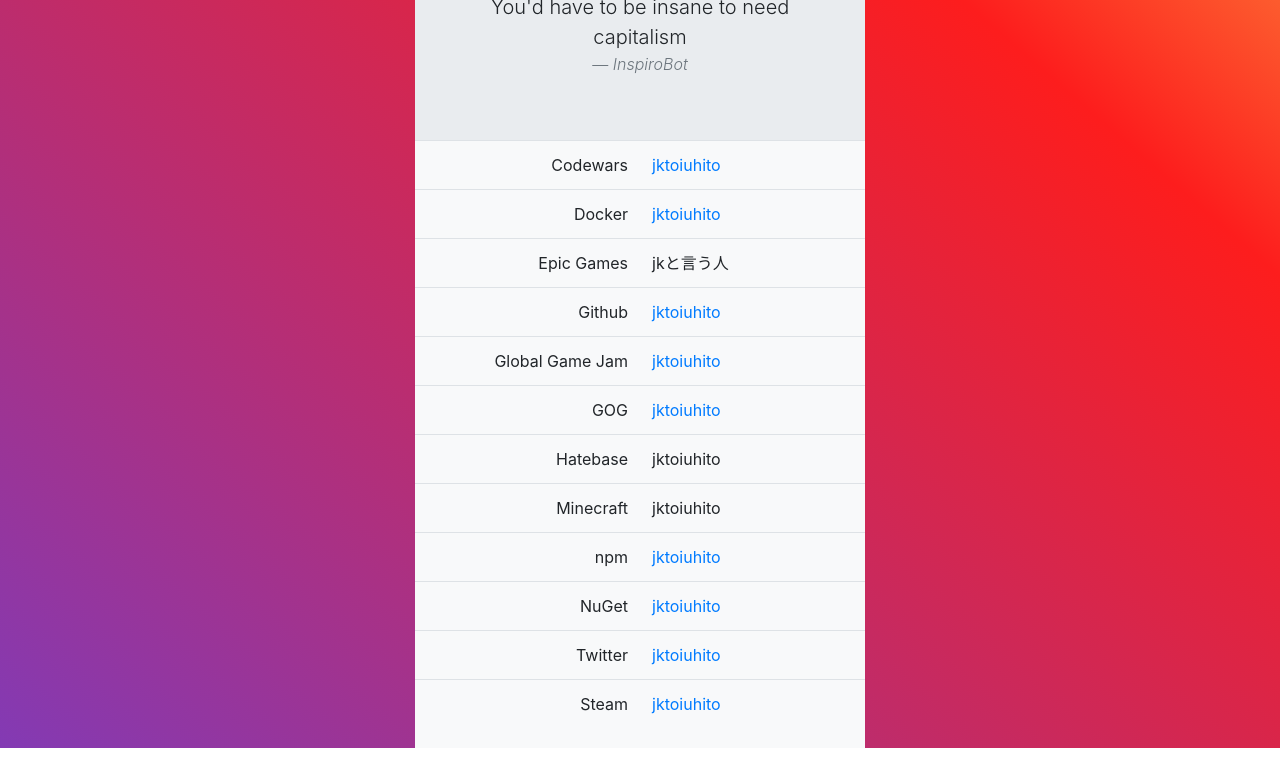
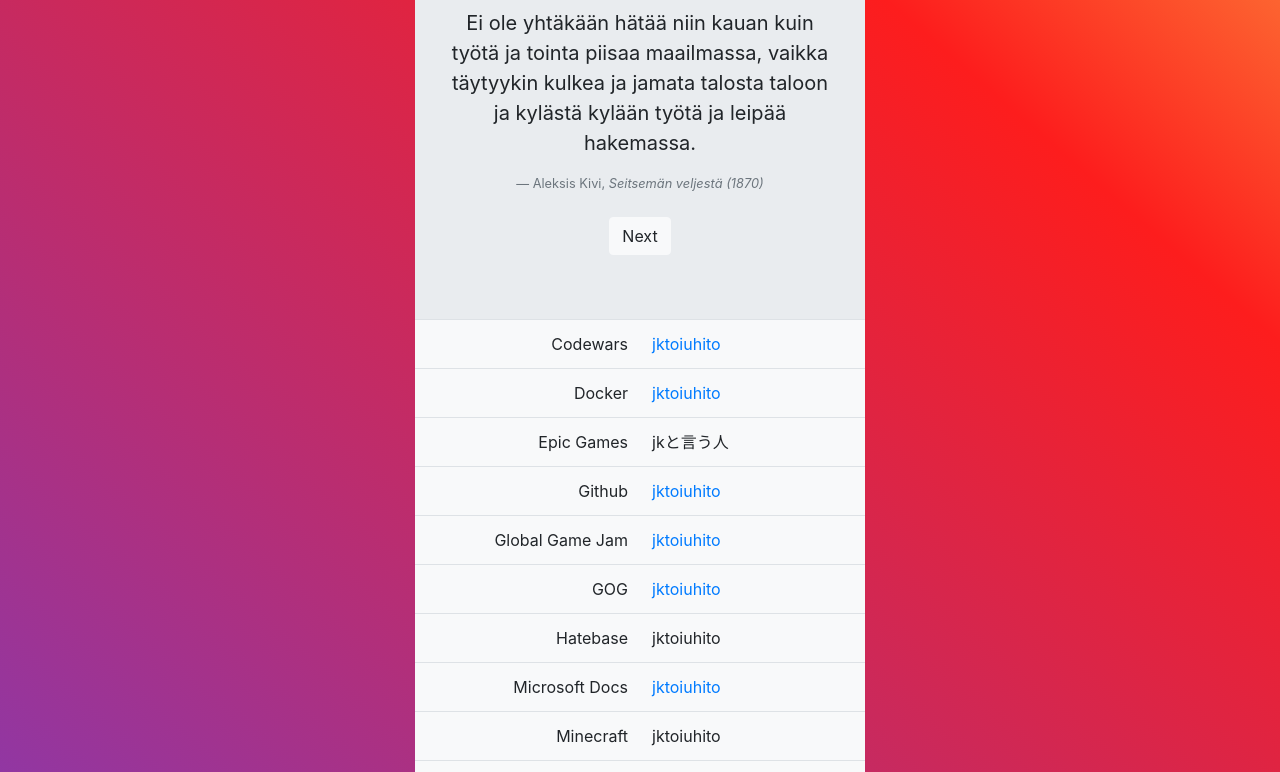
Before and after one commit to jktoiuhito/jktoiuhito.github.io, a website: page index.html in a window 1280 px wide. Shown: the part 371-1143 px from the top of the page. Before the commit the page ends 1119 px from the top, so only its background shows below. Drawn offline with nearby package versions, Linux system fonts and the light colour scheme.

Commit message:
refactor quote output, add next quote button

```diff
--- a/index.css
+++ b/index.css
@@ -9,7 +9,7 @@
   height: 100%;
 }
 
-blockquote {
+#quote {
   white-space: pre-line;
 }
 
--- a/index.html
+++ b/index.html
@@ -28,8 +28,20 @@
           width="200"
           height="200"
         />
-        <h1 class="display-4 my-3">jktoiuhito</h1>
-        <blockquote id="quote" class="blockquote lead m-0"></blockquote>
+        <h1 class="display-4 my-4">jktoiuhito</h1>
+        <div id="quote-spinner" class="spinner-border" role="status">
+          <span class="sr-only">Loading...</span>
+        </div>
+        <figure id="quote-figure" hidden>
+          <blockquote class="blockquote">
+            <p id="quote-text-paragraph"></p>
+          </blockquote>
+          <figcaption
+            id="quote-footer-figcaption"
+            class="blockquote-footer"
+          ></figcaption>
+        </figure>
+        <button id="next-quote" class="btn btn-light mt-2" hidden>Next</button>
       </section>
       <table class="table">
         <tr>
@@ -71,6 +83,14 @@
           <td class="w-50">jktoiuhito</td>
         </tr>
         <tr>
+          <td class="text-right w-50">Microsoft Docs</td>
+          <td class="w-50">
+            <a href="https://docs.microsoft.com/en-us/users/jktoiuhito/"
+              >jktoiuhito</a
+            >
+          </td>
+        </tr>
+        <tr>
           <td class="text-right w-50">Minecraft</td>
           <td class="w-50">jktoiuhito</td>
         </tr>
--- a/index.js
+++ b/index.js
@@ -2,18 +2,54 @@
 const req = new XMLHttpRequest();
 req.onreadystatechange = () => {
   if (req.readyState === XMLHttpRequest.DONE) {
+    // Parse quotes
     const quotes = JSON.parse(req.responseText);
-    const quote = quotes[Math.floor(Math.random() * Math.ceil(quotes.length))];
-    const blockquote = document.getElementById("quote");
-    const footer = document.createElement("footer");
-    footer.className = "blockquote-footer";
-    const cite = document.createElement("cite");
-    blockquote.append(document.createTextNode(quote.quote), footer);
-    footer.append(
-      document.createTextNode(quote.author ? quote.author + ", " : ""),
-      cite
+
+    // Get elements
+    const quoteTextParagraph = document.getElementById("quote-text-paragraph");
+    const quoteFooterFigcaption = document.getElementById(
+      "quote-footer-figcaption"
     );
-    cite.append(document.createTextNode(quote.source));
+    const quoteNextButton = document.getElementById("next-quote");
+
+    // Toggle element visibility
+    document.getElementById("quote-spinner").remove();
+    document.getElementById("quote-figure").hidden = false;
+    quoteNextButton.hidden = false;
+
+    const printQuote = () => {
+      // Choose a random quote
+      const quote =
+        quotes[Math.floor(Math.random() * Math.ceil(quotes.length))];
+
+      // Remove old quote
+      while (quoteTextParagraph.hasChildNodes()) {
+        quoteTextParagraph.removeChild(quoteTextParagraph.firstChild);
+      }
+      while (quoteFooterFigcaption.hasChildNodes()) {
+        quoteFooterFigcaption.removeChild(quoteFooterFigcaption.firstChild);
+      }
+
+      // Append quote text
+      quoteTextParagraph.append(document.createTextNode(quote.quote));
+
+      // Append quote author
+      const cite = document.createElement("cite");
+      cite.append(document.createTextNode(quote.source));
+      quoteFooterFigcaption.append(
+        document.createTextNode(quote.author ? quote.author + ", " : ""),
+        cite
+      );
+    };
+
+    // Print a quote
+    printQuote();
+
+    // Assign button to print a new quote
+    quoteNextButton.addEventListener("click", (e) => {
+      e.preventDefault();
+      printQuote();
+    });
   }
 };
 req.open("GET", "quotes.json", true);
```
